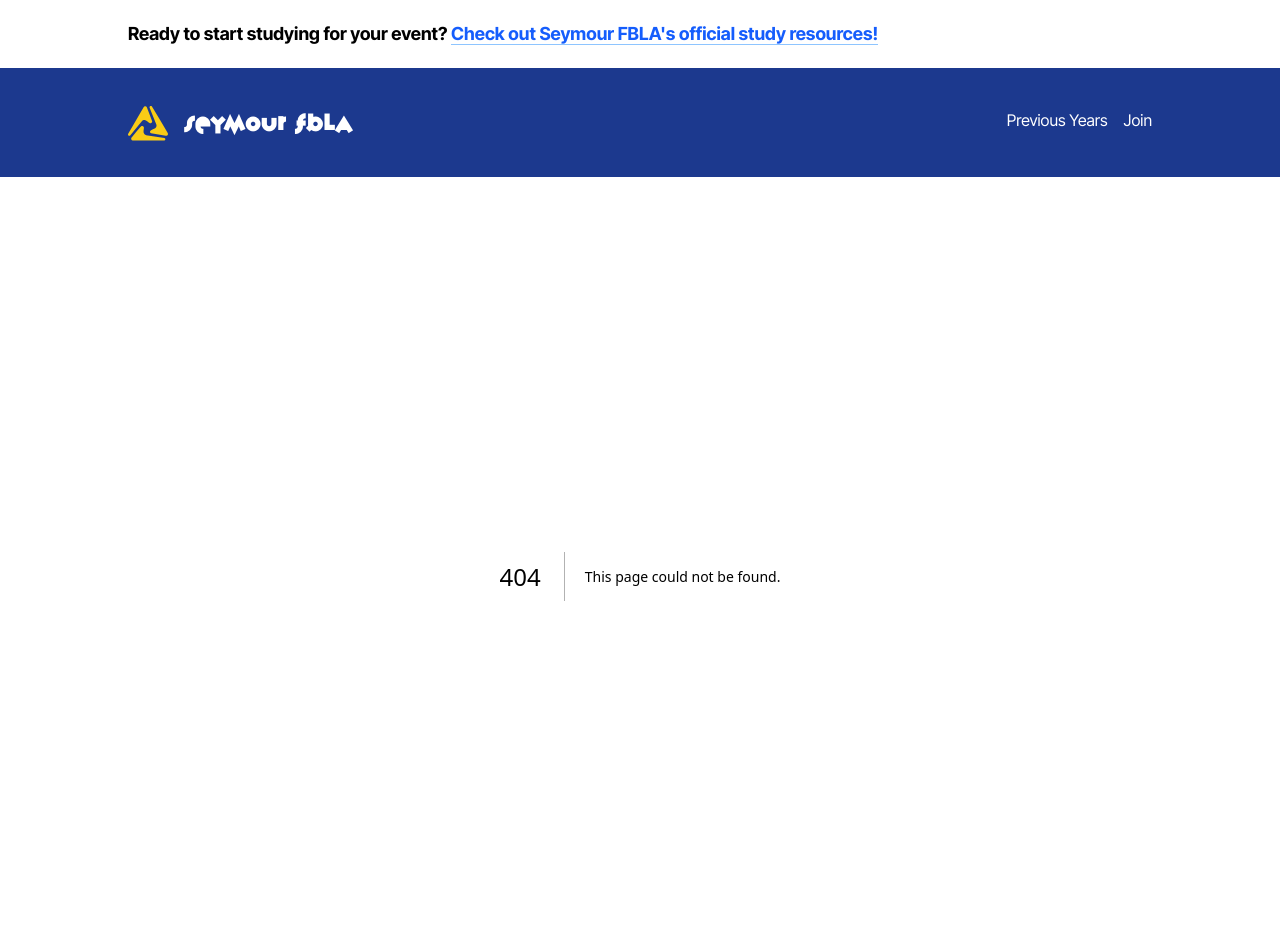
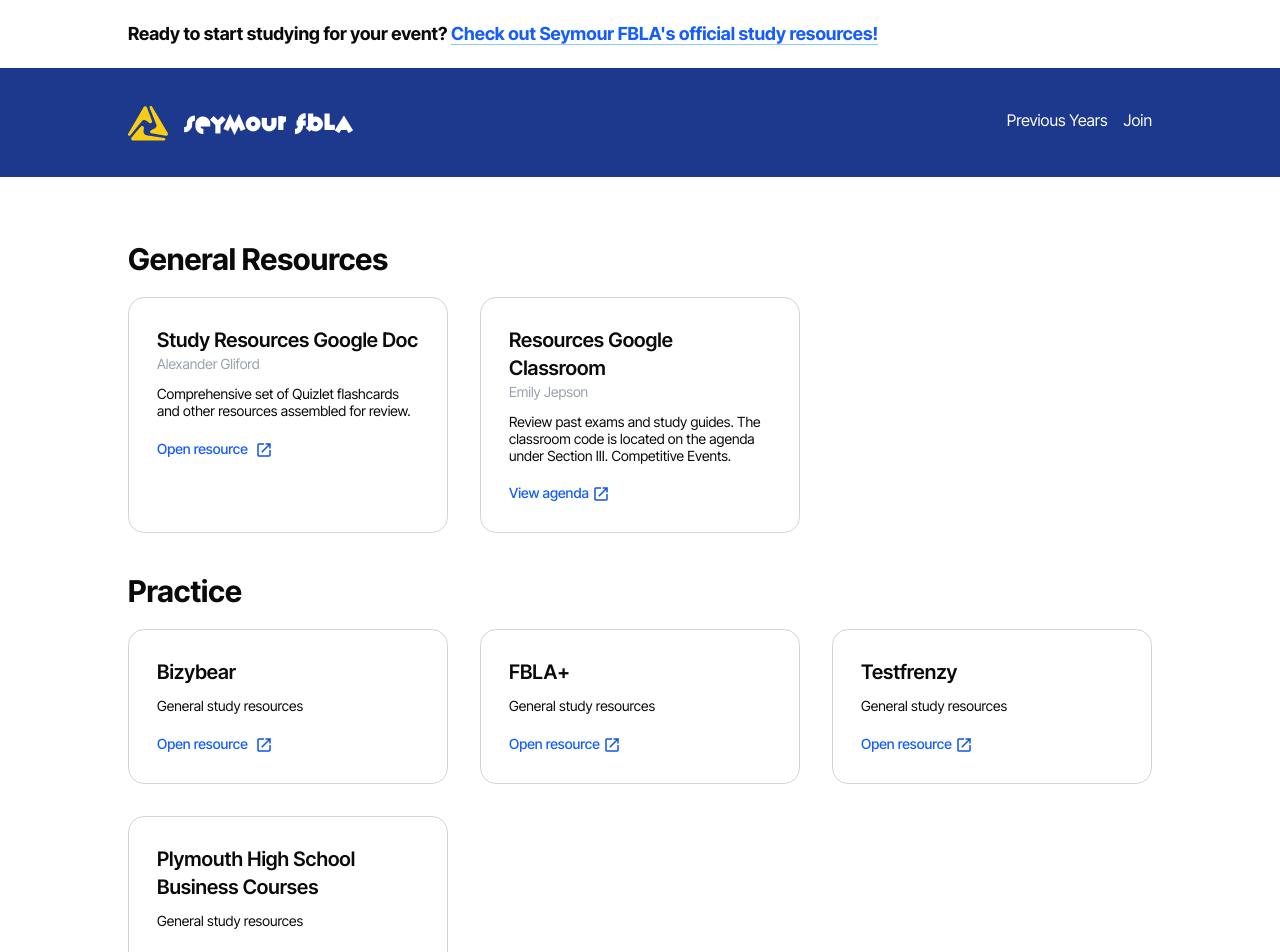
Before and after one commit to willyl3e/seymourfbla, a Next.js app: page /study in a window 1280 px wide. Before the commit this address had no page. Shown: the top 952 px of the page. Built offline with nearby package versions, Linux system fonts and the light colour scheme.

Commit message:
integrate!!!!!!!!

```diff
--- a/src/app/layout.tsx
+++ b/src/app/layout.tsx
@@ -18,9 +18,9 @@
         <div className="pl-[20%] pr-[20%] max-2xl:pl-[10%] max-2xl:pr-[10%] max-lg:pr-[3%] max-lg:pl-[3%] pt-5 pb-5">
           <span className="text-lg font-bold">
             Ready to start studying for your event?{"   "}
-            <a className="text-blue-600 border-b border-blue-300" href="https://docs.google.com/document/d/1CREsYApwKKE0BJN1sVMOpbRhrPlxWmdzhuItSzANp5Q/edit?usp=sharing">
-              Check out Seymour FBLA's official study resources!
-            </a>
+            <Link className="text-blue-600 border-b border-blue-300" href="/study">
+              Check out Seymour FBLA&apos;s official study resources!
+            </Link>
           </span>
         </div>
         <nav className="pt-9 pb-9 text-white bg-blue-900 pl-[20%] pr-[20%] max-2xl:pl-[10%] max-2xl:pr-[10%] max-lg:pr-[3%] max-lg:pl-[3%]">
--- a/src/app/page.tsx
+++ b/src/app/page.tsx
@@ -56,12 +56,17 @@
 
   const events = [
     {
-      name: "Meeting & Ice Cream Social",
-      date: "September 5th, 2025 from 2-3pm",
+      name: "Spirit Shop Meeting",
+      date: "December 16th, 2025 2-3pm",
       description:
-        "First meeting of the year.  All members should attend. Free ice cream will be offered to all attendees courtesy of the Vice President.",
+        "",
     },
-
+    {
+      name: "General Meeting",
+      date: "December 19th, 2025 2-3pm",
+      description:
+        "",
+    },
   ];
 
   const { content } = LeadersData();
--- /dev/null
+++ b/src/app/study/page.tsx
@@ -0,0 +1,175 @@
+const childStyles = "border border-gray-300 p-7 rounded-2xl";
+
+export default function Page() {
+  return (
+    <>
+      <div className="pl-[20%] pr-[20%] pt-16 max-2xl:pl-[10%] max-2xl:pr-[10%] max-lg:pr-[3%] max-lg:pl-[3%]">
+        <span className="text-3xl font-bold mb-5 block">General Resources</span>
+        <div className="grid grid-cols-3 gap-8">
+          <div className={childStyles}>
+            <span className="text-xl block font-semibold">
+              Study Resources Google Doc
+            </span>
+            <span className="text-sm text-gray-400 block">
+              Alexander Gliford
+            </span>
+            <span className="mt-3 block leading-[1.2] text-sm mb-4">
+              Comprehensive set of Quizlet flashcards and other resources
+              assembled for review.{" "}
+            </span>
+            <a
+              target="_blank"
+              className="mt-4 text-blue-600 font-medium text-sm"
+              href="https://docs.google.com/document/d/1CREsYApwKKE0BJN1sVMOpbRhrPlxWmdzhuItSzANp5Q/edit?usp=sharing"
+            >
+              Open resource{" "}
+              <svg
+                xmlns="http://www.w3.org/2000/svg"
+                height="18px"
+                viewBox="0 -960 960 960"
+                width="18px"
+                fill="#1155df"
+                className="inline-block ml-1"
+              >
+                <path d="M200-120q-33 0-56.5-23.5T120-200v-560q0-33 23.5-56.5T200-840h280v80H200v560h560v-280h80v280q0 33-23.5 56.5T760-120H200Zm188-212-56-56 372-372H560v-80h280v280h-80v-144L388-332Z" />
+              </svg>
+            </a>
+          </div>
+          <div className={childStyles}>
+            <span className="text-xl block font-semibold">
+              Resources Google Classroom
+            </span>
+            <span className="text-sm text-gray-400 block">Emily Jepson</span>
+            <span className="mt-3 block leading-[1.2] text-sm mb-4">
+              Review past exams and study guides. The classroom code is located
+              on the agenda under Section III. Competitive Events.
+            </span>
+            <a
+              target="_blank"
+              className="mt-4 text-blue-600 font-medium text-sm"
+              href="https://docs.google.com/document/d/1mp2Ivt5Xz4Xdx5pNw9uTnPITNr3Qi6rs2ZISwNe24n4/edit?usp=sharing"
+            >
+              View agenda{" "}
+              <svg
+                xmlns="http://www.w3.org/2000/svg"
+                height="18px"
+                viewBox="0 -960 960 960"
+                width="18px"
+                fill="#1155df"
+                className="inline"
+              >
+                <path d="M200-120q-33 0-56.5-23.5T120-200v-560q0-33 23.5-56.5T200-840h280v80H200v560h560v-280h80v280q0 33-23.5 56.5T760-120H200Zm188-212-56-56 372-372H560v-80h280v280h-80v-144L388-332Z" />
+              </svg>
+            </a>
+          </div>
+        </div>
+        <span className="text-3xl font-bold mt-10 mb-5 block">
+          Practice
+        </span>
+        <div className="grid grid-cols-3 gap-8">
+          <div className={childStyles}>
+            <span className="text-xl block font-semibold">
+             Bizybear
+            </span>
+
+            <span className="mt-3 block leading-[1.2] text-sm mb-4">
+              General study resources
+            </span>
+            <a
+              target="_blank"
+              className="mt-4 text-blue-600 font-medium text-sm"
+              href="https://bizybear.app/fbla"
+            >
+              Open resource{" "}
+              <svg
+                xmlns="http://www.w3.org/2000/svg"
+                height="18px"
+                viewBox="0 -960 960 960"
+                width="18px"
+                fill="#1155df"
+                className="inline-block ml-1"
+              >
+                <path d="M200-120q-33 0-56.5-23.5T120-200v-560q0-33 23.5-56.5T200-840h280v80H200v560h560v-280h80v280q0 33-23.5 56.5T760-120H200Zm188-212-56-56 372-372H560v-80h280v280h-80v-144L388-332Z" />
+              </svg>
+            </a>
+          </div>
+          <div className={childStyles}>
+            <span className="text-xl block font-semibold">
+              FBLA+
+            </span>
+            <span className="mt-3 block leading-[1.2] text-sm mb-4">
+              General study resources
+            </span>
+            <a
+              target="_blank"
+              className="mt-4 text-blue-600 font-medium text-sm"
+              href="https://www.fblaplus.org/events"
+            >
+              Open resource{" "}
+              <svg
+                xmlns="http://www.w3.org/2000/svg"
+                height="18px"
+                viewBox="0 -960 960 960"
+                width="18px"
+                fill="#1155df"
+                className="inline"
+              >
+                <path d="M200-120q-33 0-56.5-23.5T120-200v-560q0-33 23.5-56.5T200-840h280v80H200v560h560v-280h80v280q0 33-23.5 56.5T760-120H200Zm188-212-56-56 372-372H560v-80h280v280h-80v-144L388-332Z" />
+              </svg>
+            </a>
+          </div>
+          <div className={childStyles}>
+            <span className="text-xl block font-semibold">
+              Testfrenzy
+            </span>
+            <span className="mt-3 block leading-[1.2] text-sm mb-4">
+              General study resources
+            </span>
+            <a
+              target="_blank"
+              className="mt-4 text-blue-600 font-medium text-sm"
+              href="http://fbla.testfrenzy.com/index.php"
+            >
+              Open resource{" "}
+              <svg
+                xmlns="http://www.w3.org/2000/svg"
+                height="18px"
+                viewBox="0 -960 960 960"
+                width="18px"
+                fill="#1155df"
+                className="inline"
+              >
+                <path d="M200-120q-33 0-56.5-23.5T120-200v-560q0-33 23.5-56.5T200-840h280v80H200v560h560v-280h80v280q0 33-23.5 56.5T760-120H200Zm188-212-56-56 372-372H560v-80h280v280h-80v-144L388-332Z" />
+              </svg>
+            </a>
+          </div>
+          <div className={childStyles}>
+            <span className="text-xl block font-semibold">
+              Plymouth High School Business Courses
+            </span>
+            <span className="mt-3 block leading-[1.2] text-sm mb-4">
+              General study resources
+            </span>
+            <a
+              target="_blank"
+              className="mt-4 text-blue-600 font-medium text-sm"
+              href="https://williamsphs.weebly.com/competitive-events-study-materials.html"
+            >
+              Open resource{" "}
+              <svg
+                xmlns="http://www.w3.org/2000/svg"
+                height="18px"
+                viewBox="0 -960 960 960"
+                width="18px"
+                fill="#1155df"
+                className="inline"
+              >
+                <path d="M200-120q-33 0-56.5-23.5T120-200v-560q0-33 23.5-56.5T200-840h280v80H200v560h560v-280h80v280q0 33-23.5 56.5T760-120H200Zm188-212-56-56 372-372H560v-80h280v280h-80v-144L388-332Z" />
+              </svg>
+            </a>
+          </div>
+        </div>
+      </div>
+    </>
+  );
+}
```
Also changed, not shown: 1 other file (tests, documents, lock files or other folders).
